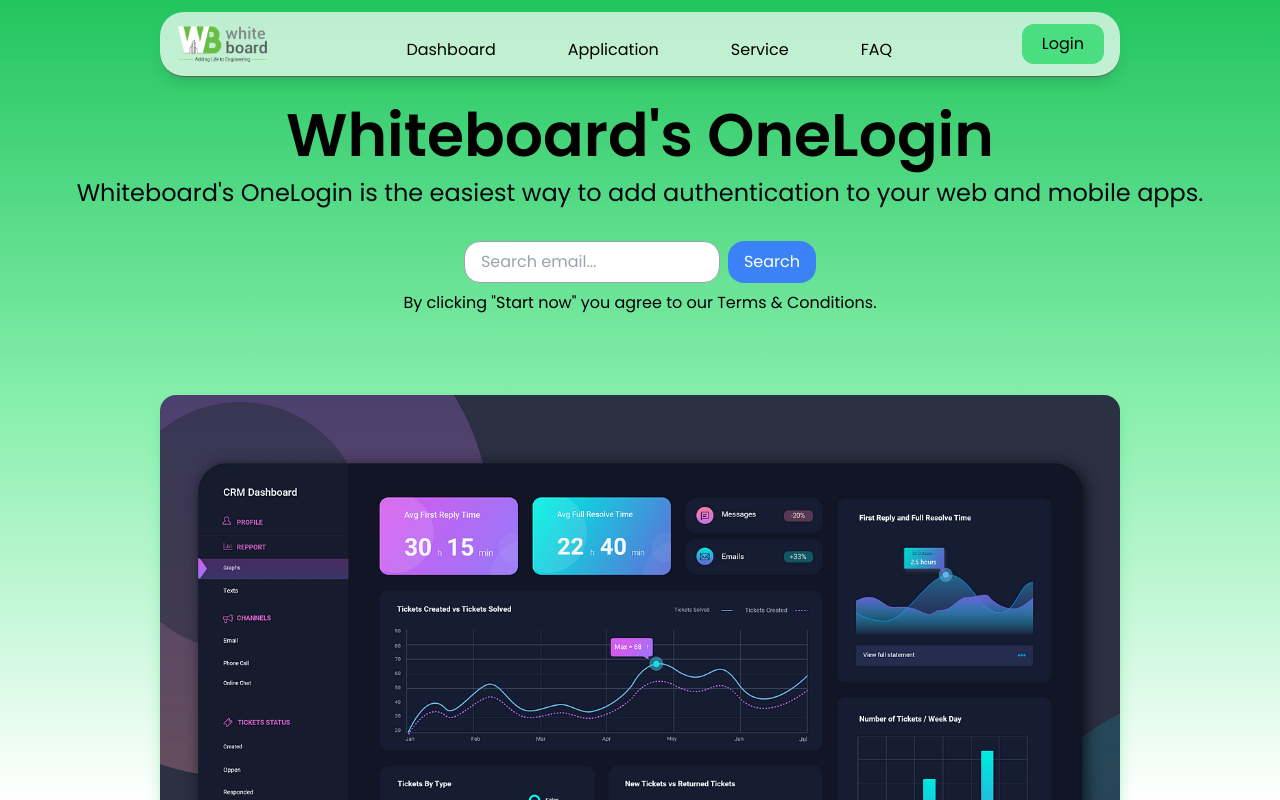
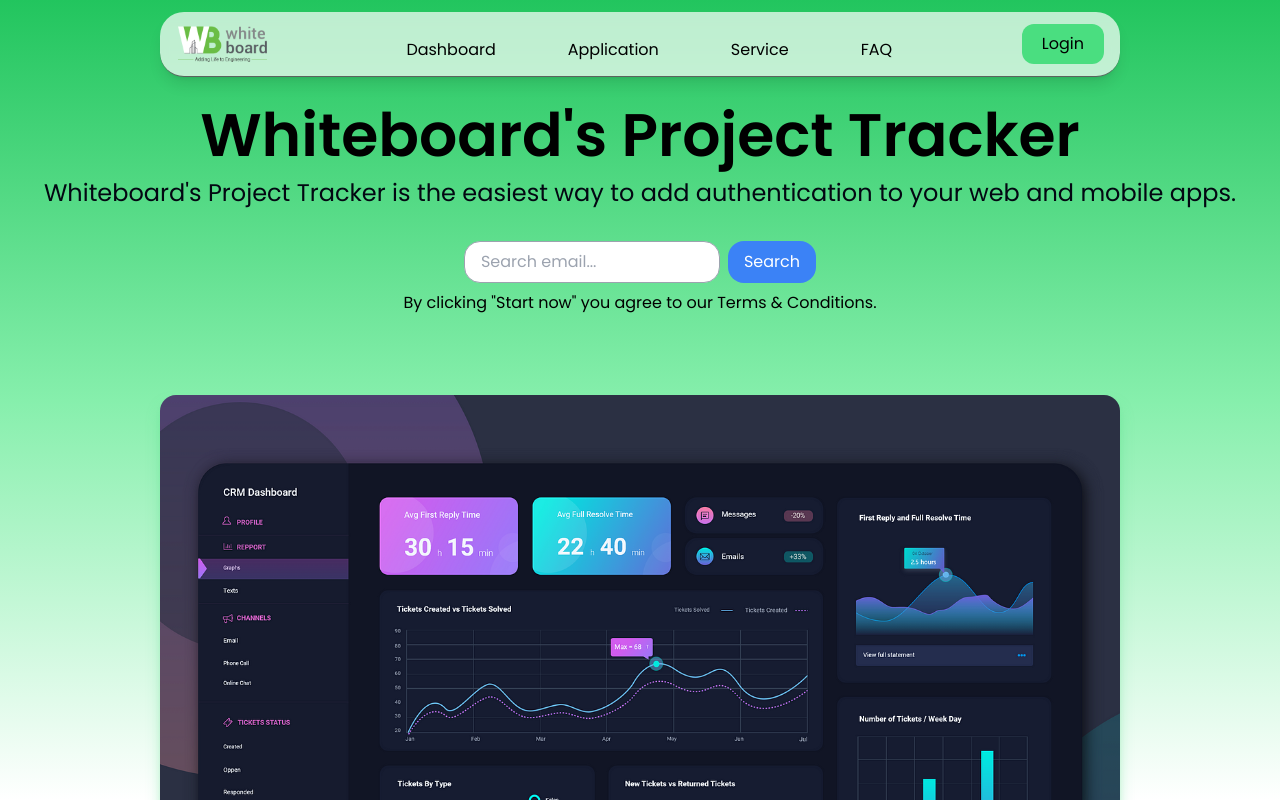
Before and after one commit to raunak234362/ONELOGIN, a React (Vite) app: page / in a window 1280 px wide. Shown: the top 800 px of the page. Built offline with nearby package versions, Linux system fonts and the light colour scheme; no server answers.

Commit message:
refactor: Update page title and header text to reflect Project Tracker instead of OneLogin

```diff
--- a/index.html
+++ b/index.html
@@ -4,7 +4,7 @@
     <meta charset="UTF-8" />
     <link rel="icon" type="image/svg+xml" href="/logo.png" />
     <meta name="viewport" content="width=device-width, initial-scale=1.0" />
-    <title>OneLogin-WBT</title>
+    <title>Project Tracker-WBT</title>
   </head>
   <body>
     <div id="root"></div>
--- a/src/components/landing/Header.jsx
+++ b/src/components/landing/Header.jsx
@@ -6,9 +6,9 @@ const Header = () => {
     <div>
       <div className="header">
         <div className="header-content">
-          <h1 className="xl:text-6xl sm:text-md text-center mt-10 font-semibold">Whiteboard's OneLogin</h1>
+          <h1 className="xl:text-6xl sm:text-md text-center mt-10 font-semibold">Whiteboard's Project Tracker</h1>
           <p className="text-center text-2xl text-gray-950 mt-3">
-            Whiteboard's OneLogin is the easiest way to add authentication to your web and
+            Whiteboard's Project Tracker is the easiest way to add authentication to your web and
             mobile apps.
           </p>
           <div className="mt-8 flex justify-center">
--- a/src/main.jsx
+++ b/src/main.jsx
@@ -2,12 +2,12 @@ import React from 'react';
 import ReactDOM from 'react-dom/client';
 import App from './App';
 import './index.css';
-import { HashRouter } from 'react-router-dom';
+import { BrowserRouter } from 'react-router-dom';
 
 ReactDOM.createRoot(document.getElementById('root')).render(
   <React.StrictMode>
-    <HashRouter>
+    <BrowserRouter>
       <App />
-    </HashRouter>
+    </BrowserRouter>
   </React.StrictMode>
 );
```
